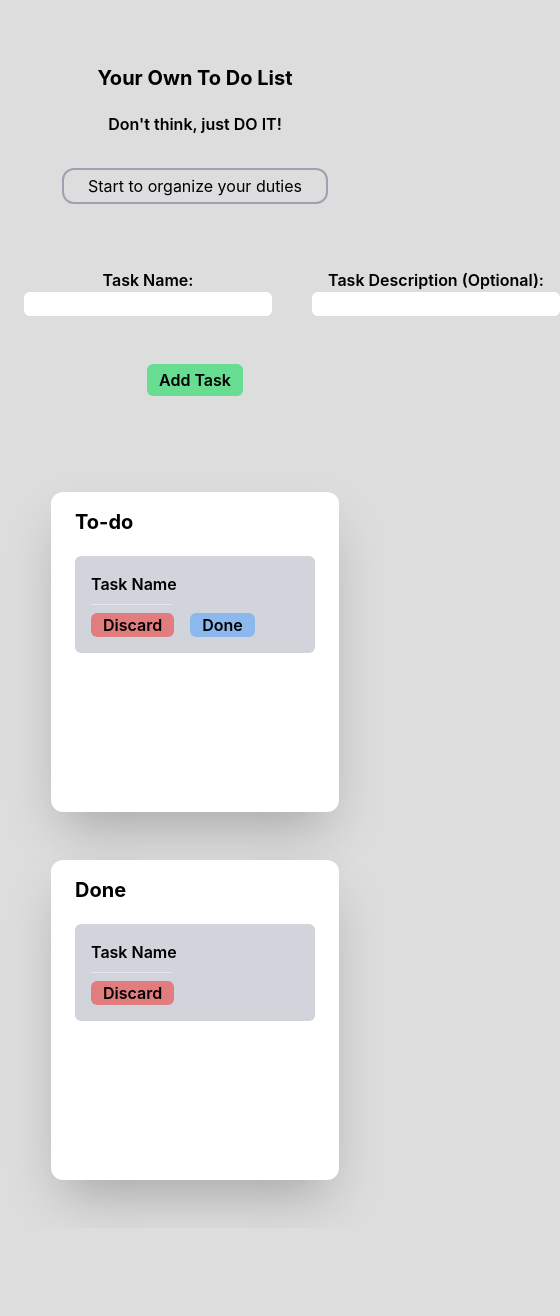
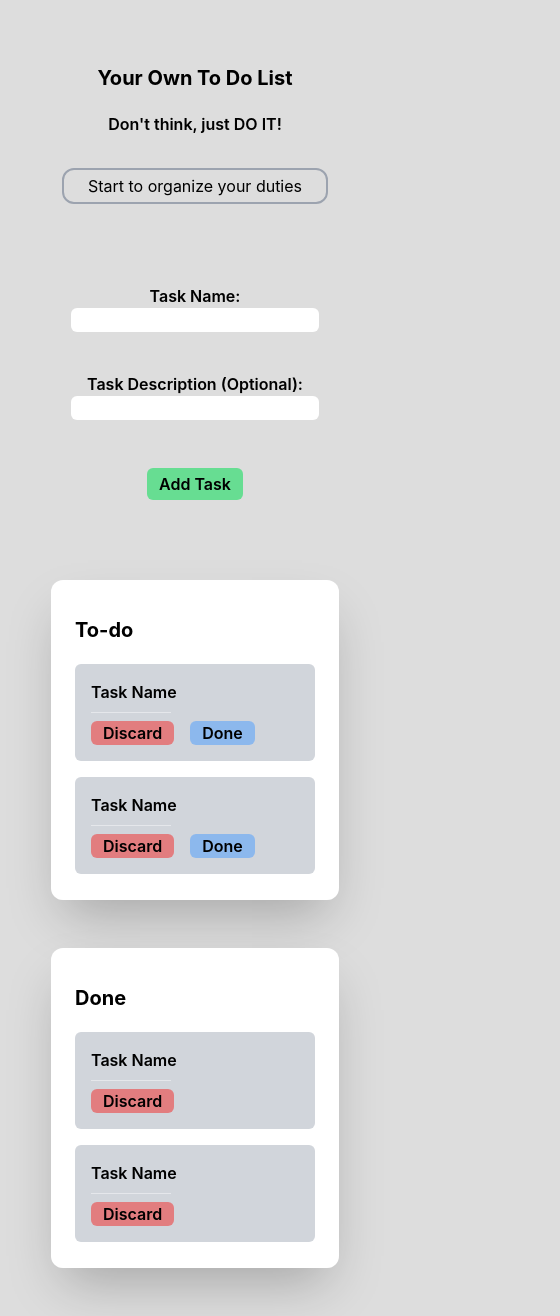
Before and after one commit to jvacdragon/toDoList, a React (Create React App) app: page / in a window 390 px wide. Shown: the whole page, 560 px wide, since content can reach past the window. Before the commit the page ends 1228 px from the top, so only its background shows below. Built offline with nearby package versions, Linux system fonts and the light colour scheme.

Commit message:
designe done

```diff
--- a/src/components/Form/Form.js
+++ b/src/components/Form/Form.js
@@ -1,8 +1,8 @@
 const Form = () => {
     return (
-        <form className="text-center">
-            <div className="flex gap-10 md:grid md:grid-cols-2 mx-6 my-12">
-                <section className="">
+        <form className="text-center my-20">
+            <div className="grid grid-cols-1 gap-10  md:grid-cols-2 mx-6 my-12">
+                <section className="inline-block">
                     <label>Task Name: </label>
                     <input type='text' ></input>
                 </section>
@@ -12,7 +12,7 @@ const Form = () => {
                 </section>
             </div>
 
-            <button className="mb-12 py-1 rounded-md bg-green-400/80">Add Task</button>
+            <button className="py-1 rounded-md bg-green-400/80">Add Task</button>
         </form>
     )
 }
--- a/src/components/Layout/LayoutList.js
+++ b/src/components/Layout/LayoutList.js
@@ -1,9 +1,34 @@
 const Layout = (props) => {
     return (
-        <section className="shadow-2xl w-72 h-80 my-12 md:w-80 md:h-96 bg-white px-6 rounded-xl pb-6 m-auto text-left">
-            <h1 className="pt-4">{props.title}</h1>
-            <ul>
-                <li className="bg-gray-300 rounded-md p-4">
+        <section className="overflow-y-scroll shadow-2xl w-72 h-80 md:w-80 md:h-96 bg-white px-6 rounded-xl pb-6 mx-auto my-12 text-left">
+            <h1 className="pt-4 relative">{props.title}</h1>
+
+            <ul className="">
+                <li className="bg-gray-300 rounded-md p-4 my-4 ">
+                    <article className=" ">
+                        <h2>Task Name</h2>
+                        <hr className="w-20 my-2" />
+                        {props.description && <p className="my-4">Task description</p>}
+                    </article>
+                    <div className="flex gap-4 text-center">
+                        <button className="bg-red-500/60  rounded-md">Discard</button>
+                        {props.next && <button className="bg-blue-400/60  rounded-md">{props.next}</button>}
+                    </div>
+                </li>
+
+                <li className="bg-gray-300 rounded-md p-4 my-4 ">
+                    <article className=" ">
+                        <h2>Task Name</h2>
+                        <hr className="w-20 my-2" />
+                        {props.description && <p className="my-4">Task description</p>}
+                    </article>
+                    <div className="flex gap-4 text-center">
+                        <button className="bg-red-500/60  rounded-md">Discard</button>
+                        {props.next && <button className="bg-blue-400/60  rounded-md">{props.next}</button>}
+                    </div>
+                </li>
+
+                <li className="bg-gray-300 rounded-md p-4 my-8 ">
                     <article className=" ">
                         <h2>Task Name</h2>
                         <hr className="w-20 my-2" />
```
